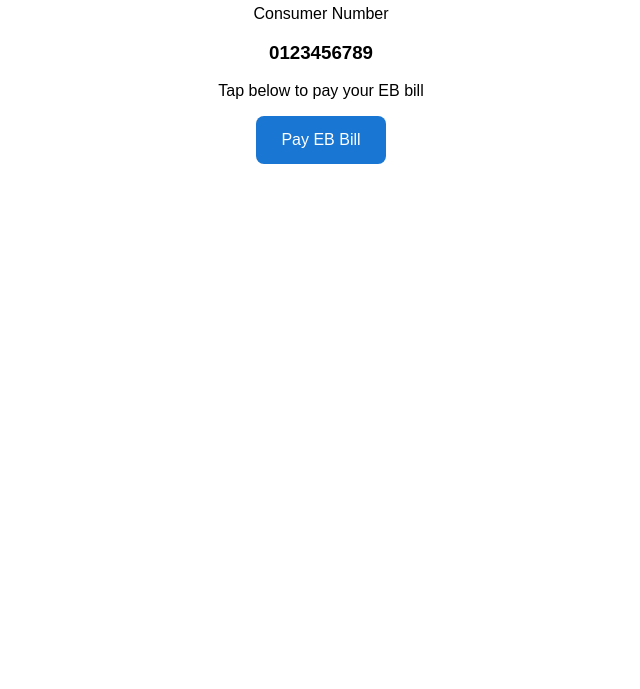
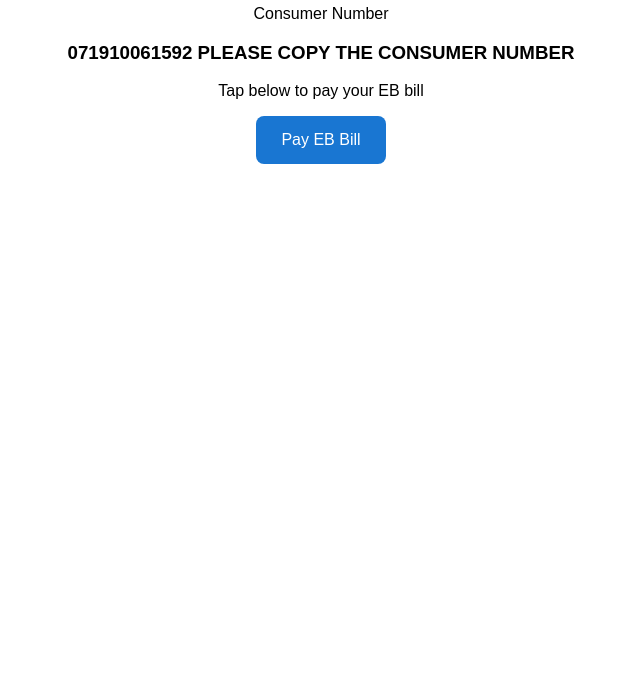
Before and after one commit to gopianandgv-bit/EB_Payment, a plain HTML site: page index.html in a window 1280 px wide. Shown: the part 111-800 px from the top of the page, without its empty margins (319-959 px from the left). Drawn offline with Linux system fonts and the light colour scheme.

Commit message:
Update index.html

```diff
--- a/index.html
+++ b/index.html
@@ -11,7 +11,7 @@
 
   <p>Consumer Number</p>
 
-  <h3>0123456789</h3>
+  <h3>071910061592    PLEASE COPY THE CONSUMER NUMBER</h3>
 
   <p>Tap below to pay your EB bill</p>
 
```
